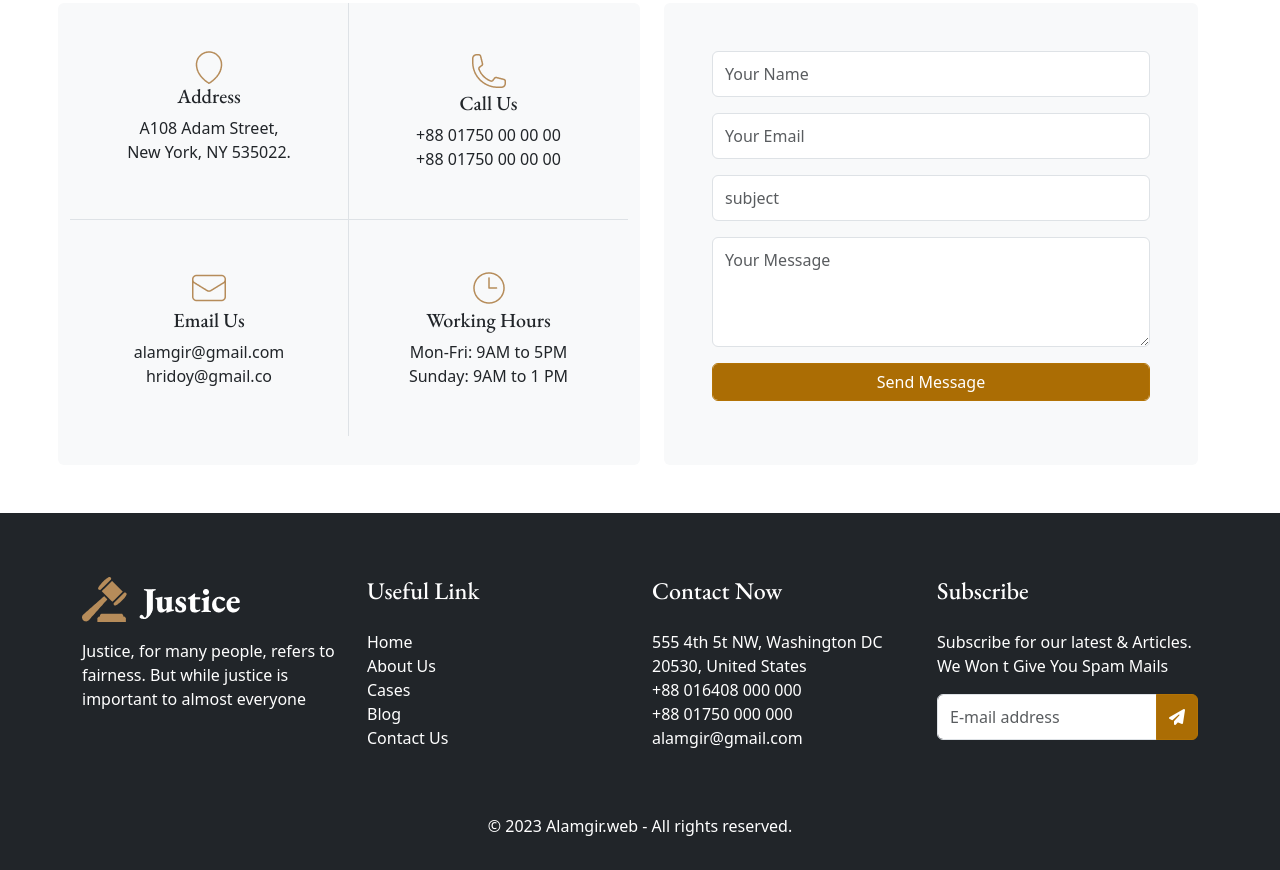
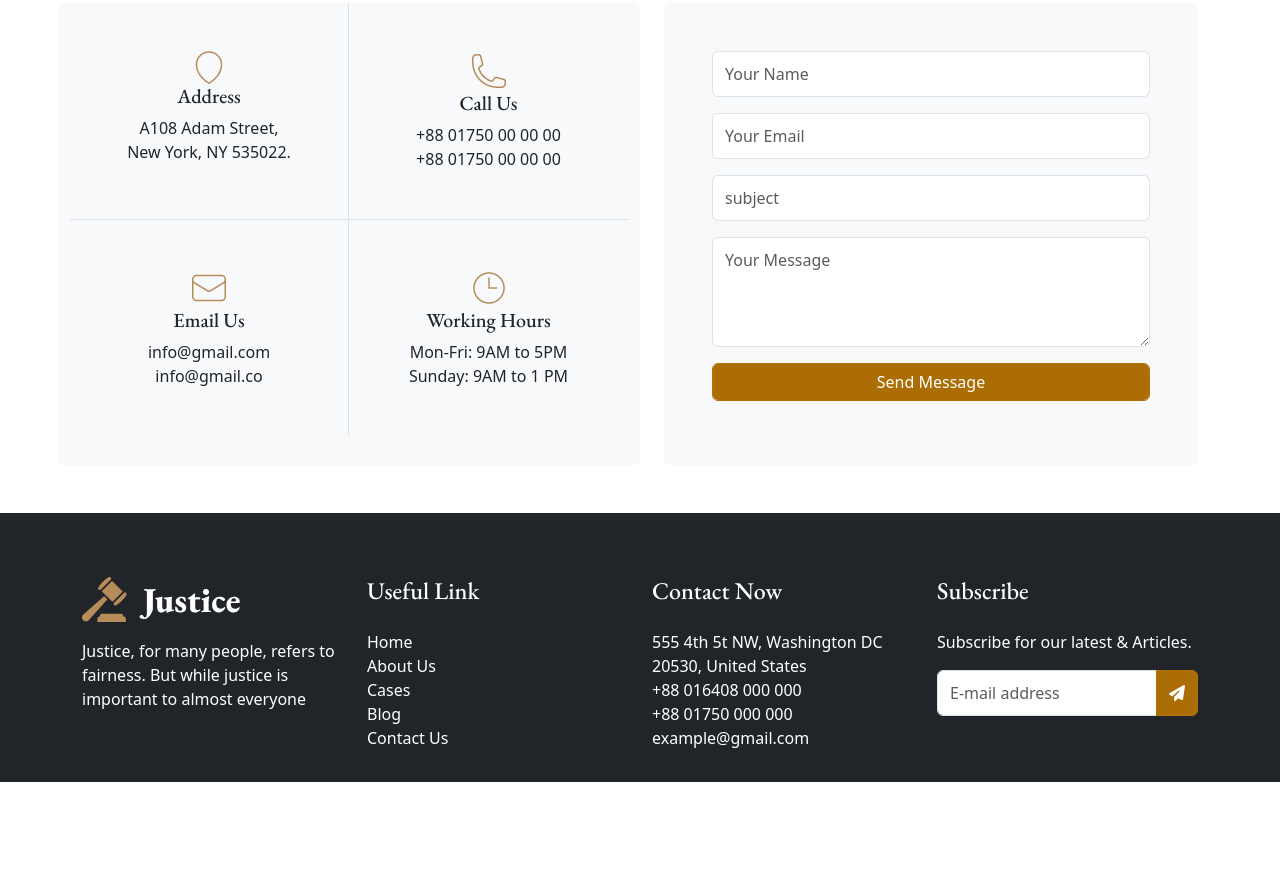
Before and after one commit to Alamgir2-2/Justice-House, a plain HTML site: page index.html in a window 1280 px wide. Shown: the part 3740-4610 px from the top of the page. After the commit the page ends 4522 px from the top, so only its background shows below. Drawn offline with nearby package versions, Linux system fonts and the light colour scheme.

Commit message:
Project Updated

```diff
--- a/index.html
+++ b/index.html
@@ -381,7 +381,7 @@
               <div class="card-body my-5">
                 <img src="./images/email.png" alt="">
                 <h5 class="fm">Email Us</h5>
-                <p>alamgir@gmail.com <br>hridoy@gmail.co</p>
+                <p>info@gmail.com <br>info@gmail.co</p>
               </div>
             </div>
             <div class="col-lg-6 col-sm-12">
@@ -444,15 +444,14 @@
             <li>555 4th 5t NW, Washington DC 20530, United States</li>
             <li>+88 016408 000 000</li>
             <li>+88 01750 000 000</li>
-            <li>alamgir@gmail.com</li>
+            <li>example@gmail.com</li>
           </ul>
         </div>
         <div class="col-lg-3 col-sm-12">
           <h4 class="mb-4 fm">Subscribe</h4>
           <ul style="list-style-type: none; padding: 0;">
             <li>Subscribe for our latest &
-              Articles. We Won t Give You
-              Spam Mails</li>
+              Articles.</li>
           </ul>
           <div>
             <div class="input-group mb-3">
@@ -464,9 +463,6 @@
           </div>
         </div>
       </div>
-      <div class="text-center mt-5">
-        <p>© 2023 Alamgir.web - All rights reserved.</p>
-      </div>
     </div>
   </footer>
 
```
